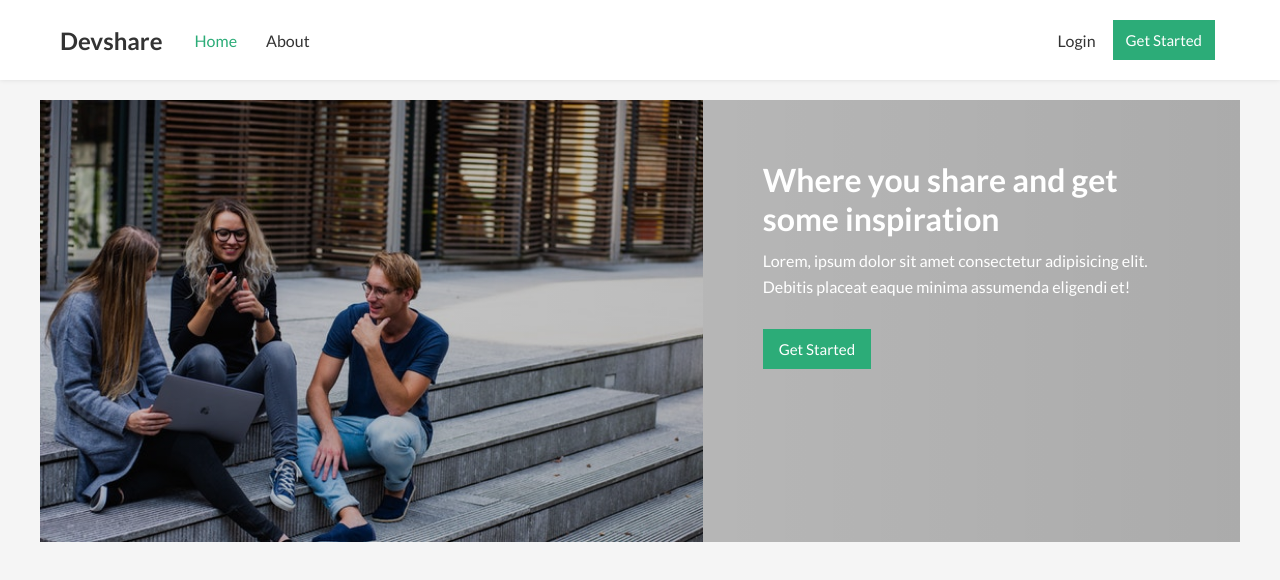
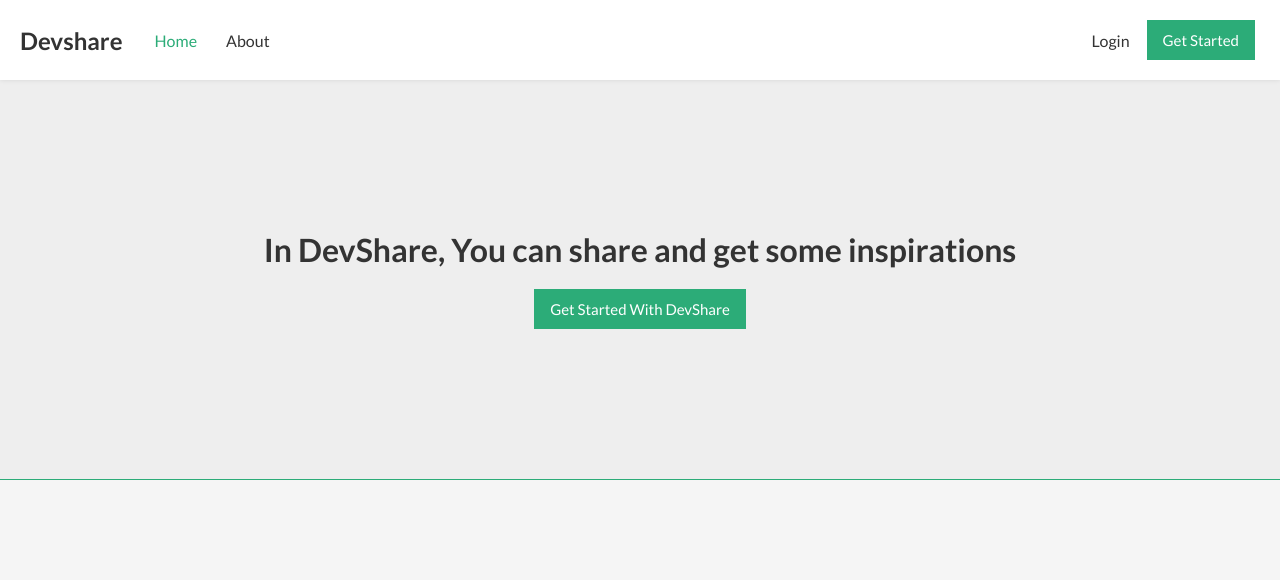
Before and after one commit to thariqaudah/dev-share, a Vue app: page / in a window 1280 px wide. Shown: the top 580 px of the page. Built offline with nearby package versions, Linux system fonts and the light colour scheme; no server answers.

Commit message:
Change showcase component

```diff
--- a/src/assets/main.css
+++ b/src/assets/main.css
@@ -20,12 +20,13 @@ body {
   background-color: #f5f5f5;
   color: #333;
   position: relative;
-  padding-top: 100px;
+  padding-top: 80px;
 }
 
 /* Class based style */
 .container {
-  max-width: 1200px;
+  max-width: 1400px;
+  width: 100%;
   padding: 20px;
   margin: auto;
 }
@@ -44,6 +45,7 @@ a {
   display: inline-block;
   color: inherit;
   text-decoration: none;
+  padding: 10px 12px;
 }
 
 a:hover,
@@ -126,15 +128,11 @@ button,
   color: #fff;
 }
 
-.btn:hover,
-.btn.router-link-exact-active {
-  color: #fff;
-}
-
 .btn-primary:hover,
 .btn-secondary:hover,
 .btn-primary.router-link-exact-active {
   opacity: 0.8;
+  color: #fff;
 }
 
 button:disabled {
--- a/src/components/Navbar.vue
+++ b/src/components/Navbar.vue
@@ -83,9 +83,6 @@ nav ul {
 nav li {
   margin-right: 5px;
 }
-nav a {
-  padding: 10px 12px;
-}
 .nav-auth {
   margin-left: auto;
 }
--- /dev/null
+++ b/src/components/Showcase.vue
@@ -0,0 +1,31 @@
+<template>
+  <div class="showcase">
+    <h1>In DevShare, You can share and get some inspirations</h1>
+    <router-link class="btn btn-primary" :to="{ name: 'GetStarted' }"
+      >Get Started With DevShare</router-link
+    >
+  </div>
+</template>
+
+<script>
+export default {
+  name: 'Showcase'
+}
+</script>
+
+<style scoped>
+.showcase {
+  height: 400px;
+  display: flex;
+  flex-direction: column;
+  align-items: center;
+  justify-content: center;
+  background-color: #eee;
+  position: relative;
+  z-index: -100;
+  border-bottom: 1px solid var(--primary-color);
+}
+.showcase h1 {
+  margin-bottom: 20px;
+}
+</style>
--- a/src/views/About.vue
+++ b/src/views/About.vue
@@ -24,7 +24,7 @@ export default {};
 
 <style scoped>
 h1 {
-  margin-bottom: 20px;
+  margin: 50px 0 20px;
 }
 p {
   margin-bottom: 10px;
--- a/src/views/Home.vue
+++ b/src/views/Home.vue
@@ -1,60 +1,17 @@
 <template>
   <div class="home">
-    <section class="showcase container">
-      <img src="../assets/showcase.jpg" alt="showcase" />
-      <div class="text">
-        <h1>Where you share and get some inspiration</h1>
-        <p>
-          Lorem, ipsum dolor sit amet consectetur adipisicing elit. Debitis
-          placeat eaque minima assumenda eligendi et!
-        </p>
-        <router-link class="btn btn-primary" :to="{ name: 'GetStarted' }"
-          >Get Started</router-link
-        >
-      </div>
-    </section>
+    <Showcase />
   </div>
 </template>
 
 <script>
+import Showcase from '../components/Showcase.vue'
+
 export default {
   name: 'Home',
+  components: { Showcase }
 };
 </script>
 
-<style scoped>
-.showcase {
-  width: 100%;
-  max-height: 600px;
-  padding: 0;
-  overflow: hidden;
-  display: flex;
-  align-items: center;
-  background: linear-gradient(to right, rgba(0, 0, 0, 0.2), rgba(0, 0, 0, 0.3));
-  position: relative;
-}
-.showcase img {
-  width: 100%;
-  height: 100%;
-  position: relative;
-  z-index: -1;
-}
-.showcase .text {
-  color: #fff;
-  align-self: flex-start;
-  padding: 60px;
-}
-.showcase .text h1 {
-  margin-bottom: 10px;
-  font-size: 2rem;
-}
-.showcase .text a {
-  margin-top: 20px;
-  transition: all 0.1s;
-}
-.showcase .text a:hover {
-  transform: scale(1.02);
-  background: var(--primary-color);
-  color: #fff;
-}
+<style>
 </style>
```
